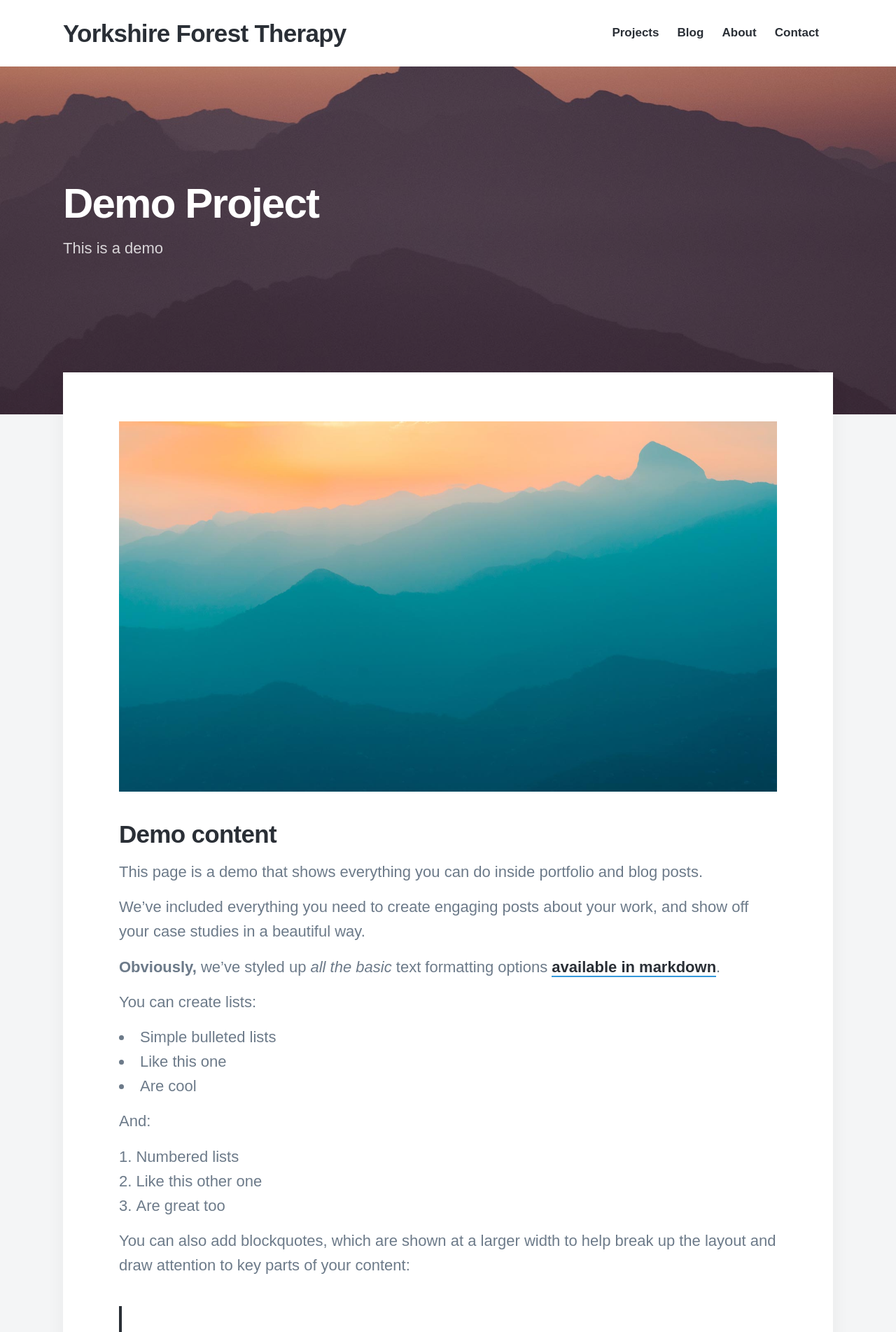
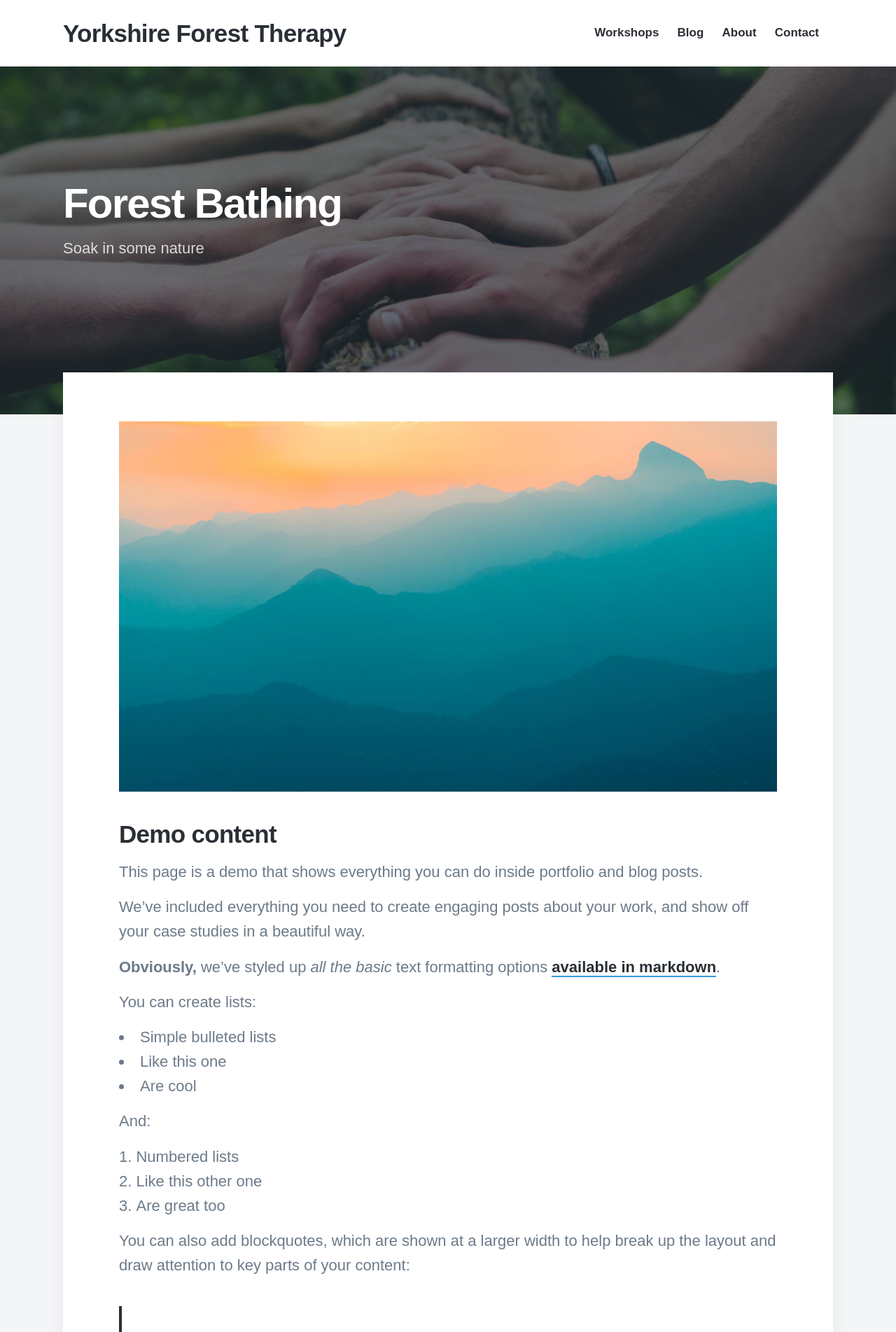
Before and after one commit to geftactics/yorkshireforesttherapy, a Jekyll site: the page built from _projects/1-forest-bathing.md, in a window 1280 px wide. Shown: the top 1903 px of the page at 70% size. Built offline with Jekyll 4.4.1, drawn with Linux system fonts in a browser that asks for light colours; nearby versions of some CDN libraries; some web fonts are replaced.

Commit message:
forest bathing

```diff
--- a/_data/settings.yml
+++ b/_data/settings.yml
@@ -8,7 +8,7 @@ header_settings:
 
 menu_settings:
   menu_items:
-    - title: 'Projects'
+    - title: 'Workshops'
       url: '/'
     - title: 'Blog'
       url: '/blog/'
@@ -21,7 +21,7 @@ footer_settings:
   footer_tagline: This is the footer text, put something here.
 
 hero_settings:
-  overlay_opacity: 0.3
+  overlay_opacity: 0.5
 
 post_settings:
   grid_spacing: 10
--- a/_projects/2018-06-30-demo-project.md
+++ b/_projects/1-forest-bathing.md
@@ -1,9 +1,9 @@
 ---
-title: 'Demo Project'
-subtitle: 'This is a demo'
+title: 'Forest Bathing'
+subtitle: 'Soak in some nature'
 date: 2018-06-30 00:00:00
 description: This page is a demo that shows everything you can do inside portfolio and blog posts.
-featured_image: '/images/demo/demo-square.jpg'
+featured_image: '/images/forest-bathing.jpg'
 ---
 
 ![](/images/demo/demo-landscape.jpg)
```
Also changed, not shown: images/forest-bathing.jpg (added).
